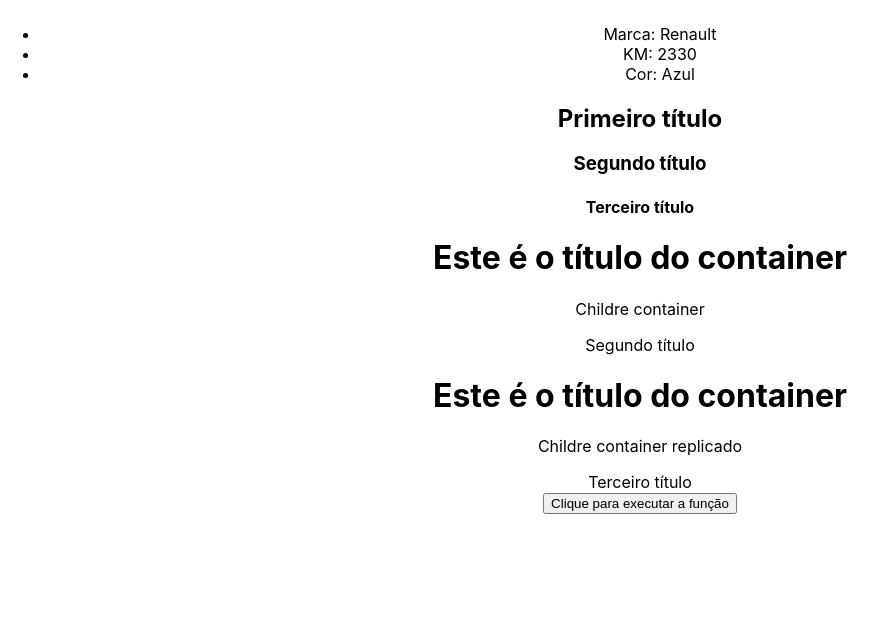
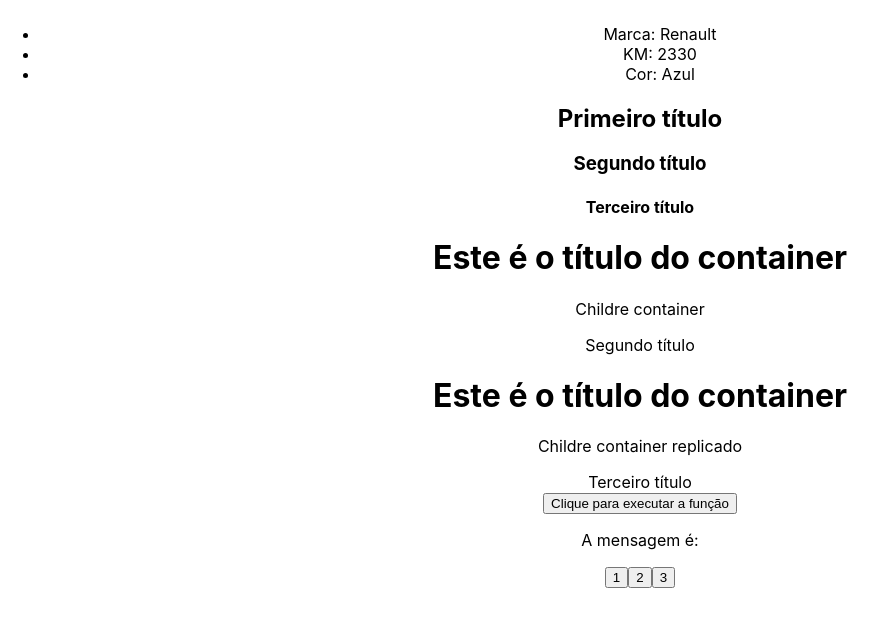
Before and after one commit to frinhanifrinhani/react_dz, a React (Create React App) app in the folder 3_AVANCANDO_EM_REACT/avancando/: page / in a window 1280 px wide. Shown: the part 2227-2853 px from the top of the page, without its empty margins (0-887 px from the left). Built offline with nearby package versions, Linux system fonts and the light colour scheme.

Commit message:
State lift

```diff
--- a/3_AVANCANDO_EM_REACT/avancando/src/App.js
+++ b/3_AVANCANDO_EM_REACT/avancando/src/App.js
@@ -15,6 +15,8 @@
 import Fragment from './components/Fragment';
 import Container from './components/Container';
 import ExecuteFunction from './components/ExecuteFunction';
+import ChangeMessageState from './components/ChangeMessageState';
+import Message from './components/Message';
 
 function App() {
 
@@ -29,6 +31,12 @@
 
   function showMessage() {
     console.log("Evento do componente pai!");
+  }
+
+  const [message,setMessage] = useState("");
+
+  const handleMessage = (msg) => {
+    setMessage(msg);
   }
 
   return (
@@ -91,6 +99,11 @@
       {/* Executando função */}
       <ExecuteFunction myFunction={showMessage}/>
 
+      {/* State lift */}
+      <Message message={message} />
+      <ChangeMessageState handleMessage={handleMessage} />
+
+
     </div>
   );
 }
--- /dev/null
+++ b/3_AVANCANDO_EM_REACT/avancando/src/components/ChangeMessageState.js
@@ -0,0 +1,12 @@
+const ChangeMessageState = ({handleMessage}) => {
+    const messages = ['Oi', 'Olá','Oi, tudo bem?']
+  return (
+    <div>
+        <button onClick={() => handleMessage(messages[0])}>1</button>
+        <button onClick={() => handleMessage(messages[1])}>2</button>
+        <button onClick={() => handleMessage(messages[2])}>3</button>
+    </div>
+  )
+}
+
+export default ChangeMessageState
--- /dev/null
+++ b/3_AVANCANDO_EM_REACT/avancando/src/components/Message.js
@@ -0,0 +1,9 @@
+const Message = ({message}) => {
+  return (
+    <div>
+        <p>A mensagem é: {message}</p>
+    </div>
+  )
+}
+
+export default Message
```
